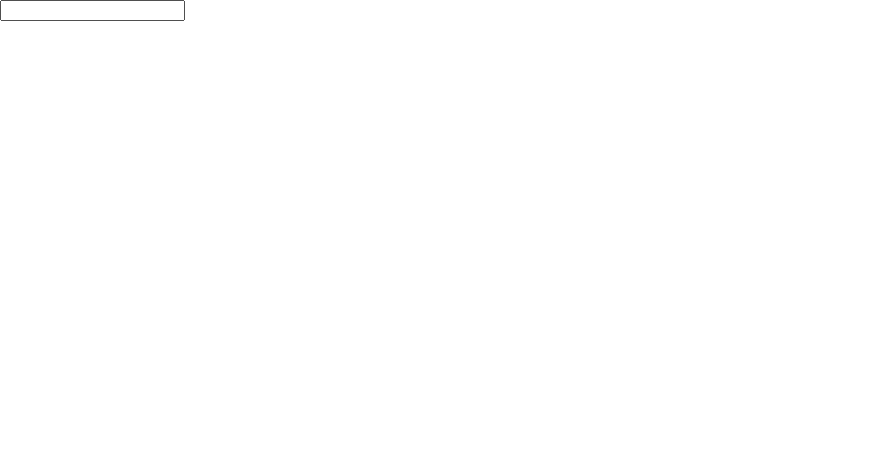
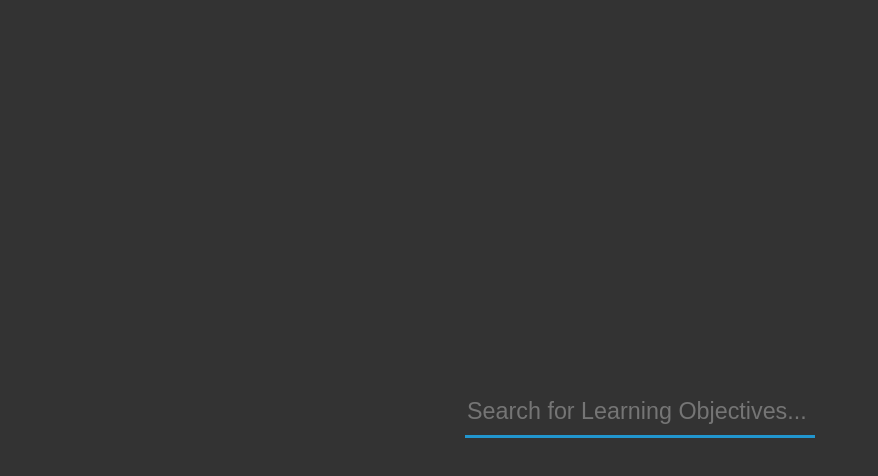
Before and after one commit to Simon2828/steps, a React (Create React App) app: page / in a window 1280 px wide. Shown: the top 476 px of the page, without its empty margins (0-878 px from the left). Built offline with nearby package versions, Linux system fonts and the light colour scheme.

Commit message:
added styling

```diff
--- /dev/null
+++ b/src/App.scss
@@ -0,0 +1,142 @@
+$main-color: #F44336;
+$secondary-color: white;
+$main-color: #333;
+$secondary-color: #2196cf;
+$width: 350px; // Change Me
+
+* {
+  box-sizing: border-box;
+}
+
+body {
+  background: $main-color;
+  color: $secondary-color;
+
+}
+
+// .title {
+//   font-family: system-ui;
+//   text-align: center;
+//   font-size: 2.68rem;
+//   color: $secondary-color;
+// }
+
+.centered {
+  width: $width;
+  height: $width/5;
+  margin: auto;
+  position: absolute;
+  top: 0; bottom: 0;
+  left: 0; right: 0;
+}
+
+.group {
+  width: 100%;
+  height: $width/5;
+  overflow: hidden;
+  position: relative;
+}
+
+label {
+  position: absolute;
+  top: $width/15;
+  color:  white;
+  font: 400 $width/15 Roboto;
+  cursor: text;
+  transition: .25s ease;
+}
+
+input {
+  display: block;
+  width: 100%;
+  padding-top: $width/15;
+  border: none;
+  border-radius: 0; // For iOS
+  // border-bottom: solid $width/150 rgba(white, .5);
+  color: white;
+  background: $main-color;
+  font-size: $width/15;
+  transition: .3s ease;
+  &:valid {
+    // border-bottom-color: rgba(white, .5);
+    ~label {
+      top: 0;
+      font: 700 $width/25 Roboto;
+      color: rgba(white, .5);
+    }
+  }
+  &:focus {
+    outline: none;
+    // border-bottom-color: $secondary-color;
+    ~label {
+      top: 0;
+      font: 700 $width/25 Roboto;
+      color: $secondary-color;
+    }
+
+
+    ~ .bar:before {
+    transform: translateX(0);
+    }
+  }
+
+  // Stop Chrome's hideous pale yellow background on auto-fill
+
+  &:-webkit-autofill {
+    -webkit-box-shadow: 0 0 0px 1000px $main-color inset;
+    -webkit-text-fill-color: white !important;
+    // border-bottom-color: rgba(white, .5);
+  }
+}
+
+.bar {
+  // background: $secondary-color;
+  background: rgba(white, .5);
+  content: '';
+  width: $width;
+  // height: $width/100;
+  height: $width/150;
+  // transform: translateX(-100%);
+  transition: .3s ease;
+  // margin-top: -2px;
+  //
+  position: relative;
+  &:before {
+    content: '';
+    position: absolute;
+    width: 100%;
+    height: 150%;
+    background: $secondary-color;
+
+  }
+}
+
+::selection {background: rgba($secondary-color, .3);}
+
+.loResults {
+  color: $secondary-color;
+  font-size: $width/15;
+  font-family: Roboto, Helvetica;
+  list-style: none;
+  margin-left: 2rem;
+  margin-top: 1rem;
+  flex-direction: column;
+}
+
+
+.card {
+  color: white;
+  background: blue;
+  cursor: pointer;
+}
+
+.card-highlighted {
+  background: red;
+  color: white;
+  font-size: 30px;
+}
+
+.flex-container {
+  display: flex;
+  flex-direction: column;
+}
--- a/src/components/InputPreview.js
+++ b/src/components/InputPreview.js
@@ -3,12 +3,15 @@ import React from 'react';
 export default class InputPreview extends React.Component {
 	render () {
 		return (
-			<div>
+			<div className="centered">
 				<input
+					className="group"
 					type="text"
 					value={this.props.value}
+					placeholder="Search for Learning Objectives..."
 					onChange={e => this.props.onChange(e.target.value)}
 					/>
+				<div className="bar"></div>
 			</div>
 		)
 	}
--- a/src/components/LoResults.js
+++ b/src/components/LoResults.js
@@ -13,7 +13,7 @@ console.log('result in LoResults', props)
       })
 
       return (
-        <div>
+        <div className="flex-container">
           {Los}
         </div>
       )
--- /dev/null
+++ b/src/components/StepsToSuccess.js
@@ -0,0 +1,13 @@
+import React, { Component } from 'react'
+
+const StepsToSuccess = (props) => {
+
+        return (
+                <li className={props.className} onClick={props.onClick.bind(this,props.index)}>{props.step}</li>
+
+        )
+    }
+
+
+
+export default StepsToSuccess;
--- a/src/containers/About.js
+++ b/src/containers/About.js
@@ -1,13 +1,39 @@
 import React from 'react';
 import {Link} from 'react-router-dom';
 import {connect} from 'react-redux';
+import StepsToSuccess from '../components/StepsToSuccess';
 
 class About extends React.Component {
+
+	constructor(props) {
+        super(props);
+        this.state = {
+			stepsToSuccess: {0:"card", 1:"card", 2:"card", 3:"card", 4:"card", 5:"card", 6:"card", 7:"card", 8:"card", 9:"card", 10:"card"}
+        }
+        this.toggleHighlight = this.toggleHighlight.bind(this);
+	}
+
+
+	// state highlighted: [{highlighted: index},]
+//  setState by index using ternary operator below l23
+// map over state in method to return classNames...??
+
+    toggleHighlight(index,e) {
+		console.log('index in togglehighlight',index)
+		// toggle but not working right:
+		// this.state.highlighted === index ? this.setState({ highlighted: false }) : this.setState({highlighted: index});
+		// let activeIndex = this.state.activeIndex === index ? null : index;
+		// this.setState({activeIndex});
+		this.setState({stepsToSuccess: {...this.state.stepsToSuccess, [index]: "card-highlighted",}})
+		console.log(this.state.stepsToSuccess)
+	}
+
+
 
 	render () {
 		let learningObj;
 		let stepsToSuccess;
-		console.log('props in about:', this.props)
+		// let className = 'card' + (this.state.highlighted ? '-highlighted' : '');
 
 		{if (this.props.stepIndexReducer.index == null) {
 			return (
@@ -21,9 +47,8 @@ class About extends React.Component {
 
 		else if (this.props.stepIndexReducer.index.index !== null) {
 			learningObj = this.props.searchResultReducer.result[this.props.stepIndexReducer.index.index].lO}
-			stepsToSuccess = this.props.searchResultReducer.result[this.props.stepIndexReducer.index.index].stepsToSuccess.
-			map(s2s=><li>{s2s}</li>)
-			console.log('stepsToSuccess::', stepsToSuccess)
+			stepsToSuccess = this.props.searchResultReducer.result[this.props.stepIndexReducer.index.index].stepsToSuccess
+
 		}
 		return (
 			<div>
@@ -31,10 +56,18 @@ class About extends React.Component {
                     <button>Go Home</button>
                 </Link>
 			<h2>{learningObj}</h2>
-			<ul>{stepsToSuccess}</ul>
+			<ul>
+				{stepsToSuccess.map((step,index)=> {
+					console.log(this.state.stepsToSuccess[index])
+			return <StepsToSuccess className={this.state.stepsToSuccess[index]} onClick={index=>this.toggleHighlight(index)} step={step} index={index} />})}
+
+			</ul>
 			</div>
 		)
 	}
 }
 
+
+
+
 export default connect(state => state)(About)
--- a/src/containers/App.js
+++ b/src/containers/App.js
@@ -40,7 +40,7 @@ class App extends Component {
                 <InputPreview
                     value={message}
                     onChange={(value)=>{this._onChange(value);this._fuseSearch(value)}}/>
-                <LoResults result={result} onClick={(index)=>{this._loClicked(index)}}/>
+                <LoResults className="loResults" result={result} onClick={(index)=>{this._loClicked(index)}}/>
             </div>
         )
     }
--- a/src/index.css
+++ b/src/index.css
@@ -1,5 +1,4 @@
 body {
   margin: 0;
   padding: 0;
-  font-family: sans-serif;
-}
+  font-family: sans-serif; }
--- a/src/index.js
+++ b/src/index.js
@@ -1,6 +1,6 @@
 import React from 'react';
 import ReactDOM from 'react-dom';
-import './index.css';
+import './App.css';
 import App from './containers/App';
 import registerServiceWorker from './registerServiceWorker';
 
```
Also changed, not shown: package.json (+8 -2 lines), 2 other files (tests, documents, lock files or other folders).
